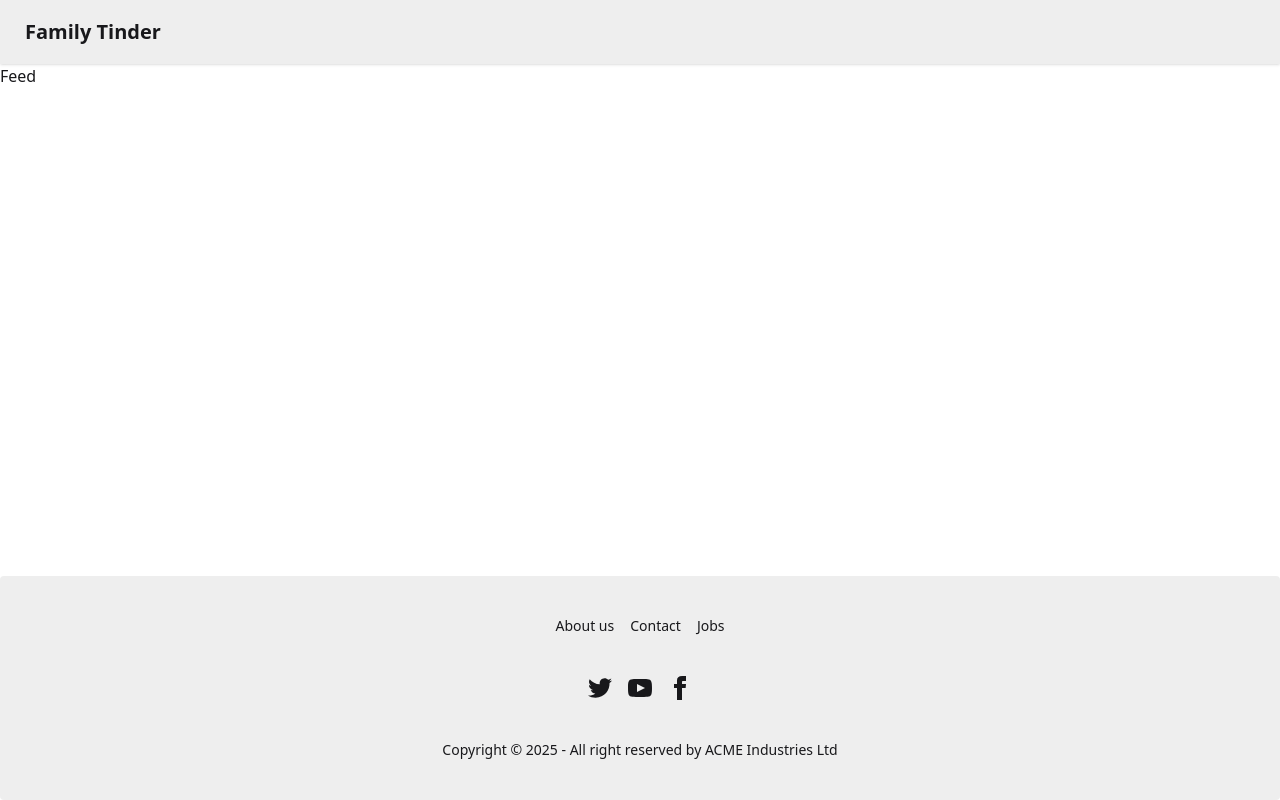
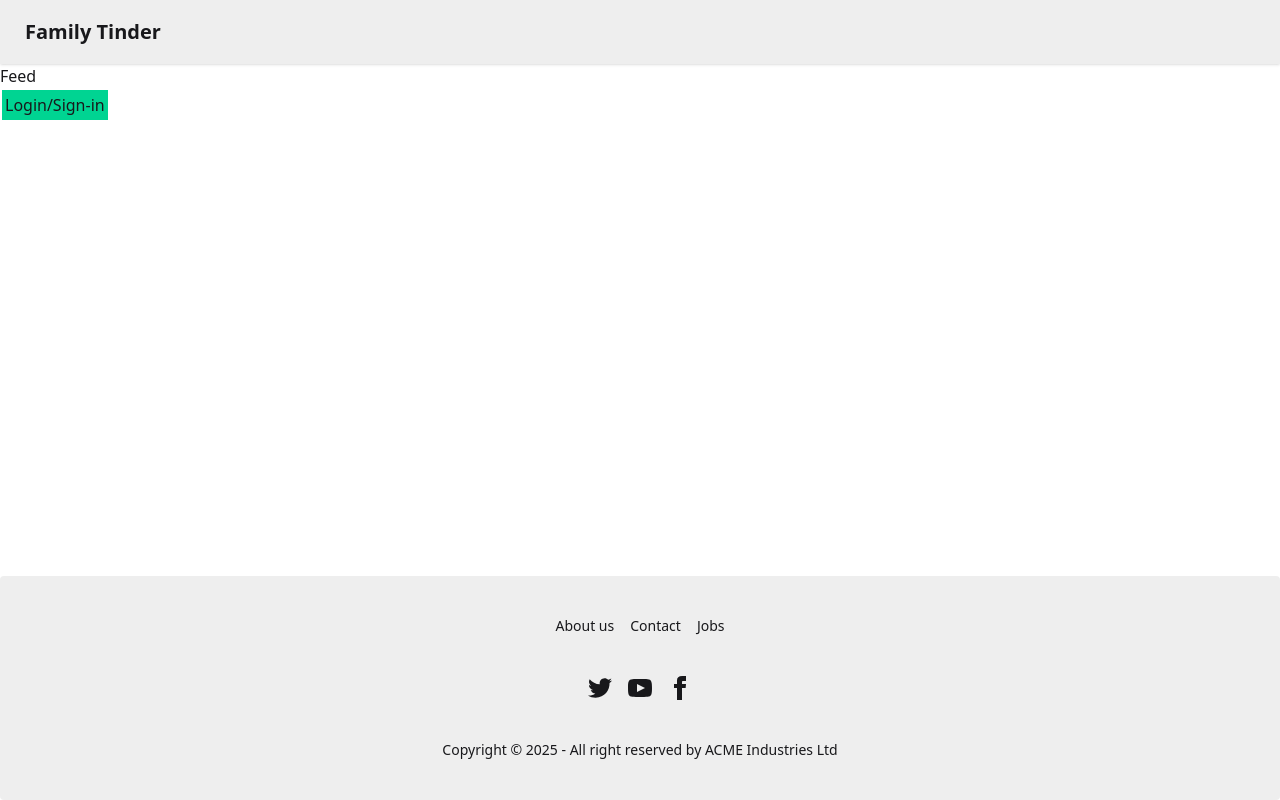
Before and after one commit to SaikatGhoshNIT/MERN_Front_End, a React (Vite) app in the folder familyTinder/: page / in a window 1280 px wide. Built offline with nearby package versions, Linux system fonts and the light colour scheme; no server answers.

Commit message:
Handeling login from Feed page, added a button with condition, if user not logged in then to show a button on feed page to navigate to login page. And if user already logged in then the button should not be visible on Feed page.

```diff
--- a/familyTinder/src/components/Feed.jsx
+++ b/familyTinder/src/components/Feed.jsx
@@ -1,9 +1,31 @@
 import React from 'react'
+import { Link } from 'react-router-dom'
+import { useState } from 'react';
+import { useSelector } from 'react-redux';
+import { useEffect } from 'react';
 
 const Feed = () => {
-  return (
+  const [isVisible, setIsVisible] = useState(true);
+  const user = useSelector((state) => state.user); // Assuming you have a user state in Redux
+
+
+  useEffect(() => {
+  if (user === null || Object.keys(user).length === 0) {
+    setIsVisible(true); // Show button when user is not logged in
+  } else {
+    setIsVisible(false); // Hide button when user is logged in
+  }
+}, [user]);
+
+
+
+  return (<>
     <div>Feed</div>
+    <Link to="/login">
+      <button className={`p-[3px] m-0.5 text-center bg-emerald-400 ${isVisible === false ? 'hidden' : ''}`}>Login/Sign-in</button>
+    </Link>
+    </>
   )
 }
 
-export default Feed
+export default Feed;
```
